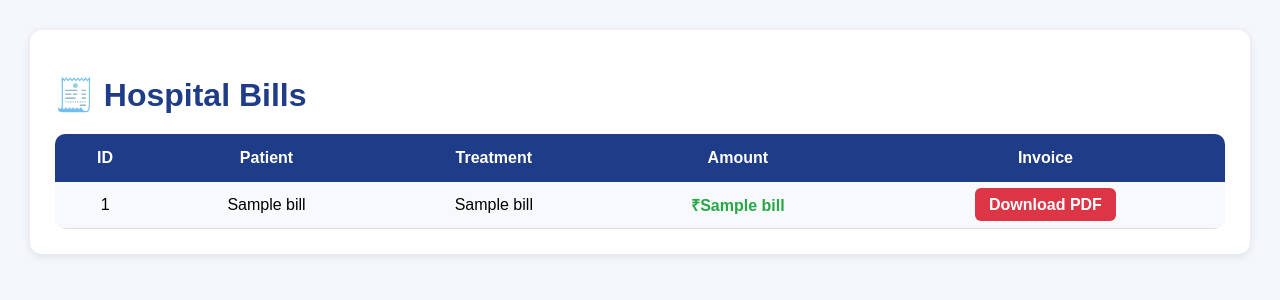
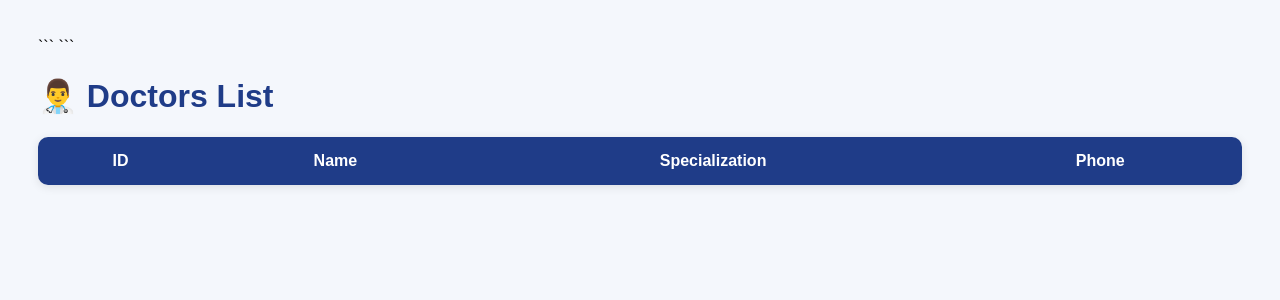
Before and after one commit to swathi04721/Hospital-Management-System, a Flask app: page /view_bills in a window 1280 px wide. Shown: the top 300 px of the page. Run offline with Flask 3, Linux system fonts and the light colour scheme; a database or web service that is not in the repository returns one stand-in record (values such as "Sample title"); lists and menus that the app fills with data are empty; some libraries are stand-ins or nearby versions.

Commit message:
improved doctors ui

````diff
--- a/templates/view_bills.html
+++ b/templates/view_bills.html
@@ -1,121 +1,77 @@
 <!DOCTYPE html>
+
 <html>
 <head>
-    <title>Hospital Bills</title>
+    <title>Doctors List</title>
 
+```
 <style>
 
     body{
         font-family:Arial, sans-serif;
         background:#f4f7fc;
-            margin:0;
         padding:30px;
-        }
-
-        .container{
-            background:white;
-            padding:25px;
-            border-radius:12px;
-            box-shadow:0 2px 10px rgba(0,0,0,0.1);
     }
 
     h1{
         color:#1f3c88;
-            margin-bottom:20px;
     }
 
     table{
         width:100%;
         border-collapse:collapse;
+        background:white;
         border-radius:10px;
         overflow:hidden;
+        box-shadow:0 2px 10px rgba(0,0,0,0.1);
     }
 
     th{
         background:#1f3c88;
         color:white;
         padding:15px;
-            text-align:center;
     }
 
     td{
         padding:12px;
         text-align:center;
-            border-bottom:1px solid #ddd;
-        }
-
-        tr:nth-child(even){
-            background:#f8f9fc;
+        border-bottom:1px solid #eee;
     }
 
     tr:hover{
-            background:#eef3ff;
-        }
-
-        .amount{
-            font-weight:bold;
-            color:#28a745;
-        }
-
-        .pdf-btn{
-            background:#dc3545;
-            color:white;
-            text-decoration:none;
-            padding:8px 14px;
-            border-radius:6px;
-            font-weight:bold;
-        }
-
-        .pdf-btn:hover{
-            background:#c82333;
+        background:#f8f9ff;
     }
 
 </style>
+```
 
 </head>
 
 <body>
 
-<div class="container">
-
-    <h1>🧾 Hospital Bills</h1>
+<h1>👨‍⚕️ Doctors List</h1>
 
 <table>
 
 <tr>
     <th>ID</th>
-            <th>Patient</th>
-            <th>Treatment</th>
-            <th>Amount</th>
-            <th>Invoice</th>
+    <th>Name</th>
+    <th>Specialization</th>
+    <th>Phone</th>
 </tr>
 
-        {% for bill in bills %}
+{% for doctor in doctors %}
 
 <tr>
-
-            <td>{{ bill[0] }}</td>
-            <td>{{ bill[1] }}</td>
-            <td>{{ bill[2] }}</td>
-
-            <td class="amount">
-                ₹{{ bill[3] }}
-            </td>
-
-            <td>
-                <a class="pdf-btn"
-                   href="/download_bill/{{ bill[0] }}">
-                    Download PDF
-                </a>
-            </td>
-
+    <td>{{ doctor[0] }}</td>
+    <td>{{ doctor[1] }}</td>
+    <td>{{ doctor[2] }}</td>
+    <td>{{ doctor[3] }}</td>
 </tr>
 
 {% endfor %}
 
 </table>
 
-</div>
-
 </body>
 </html>
````
Lines whose indentation alone changed are shown as unchanged.
